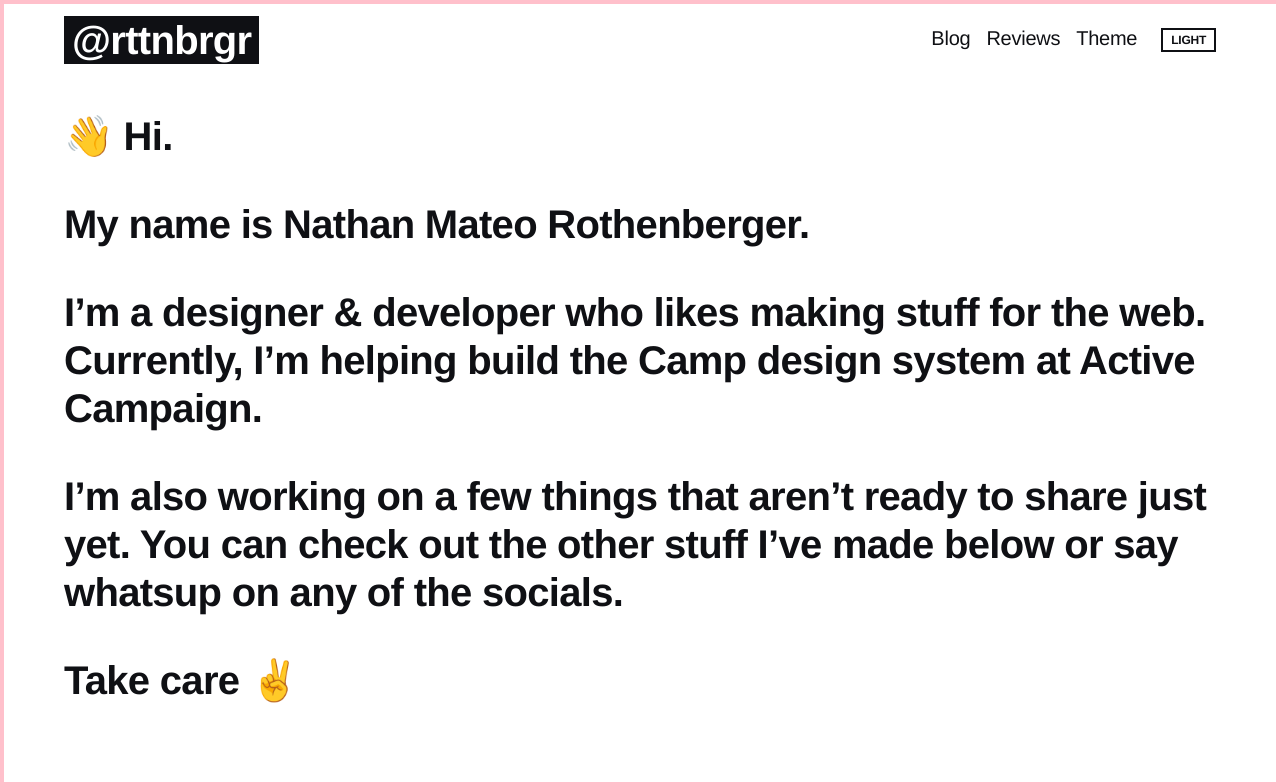
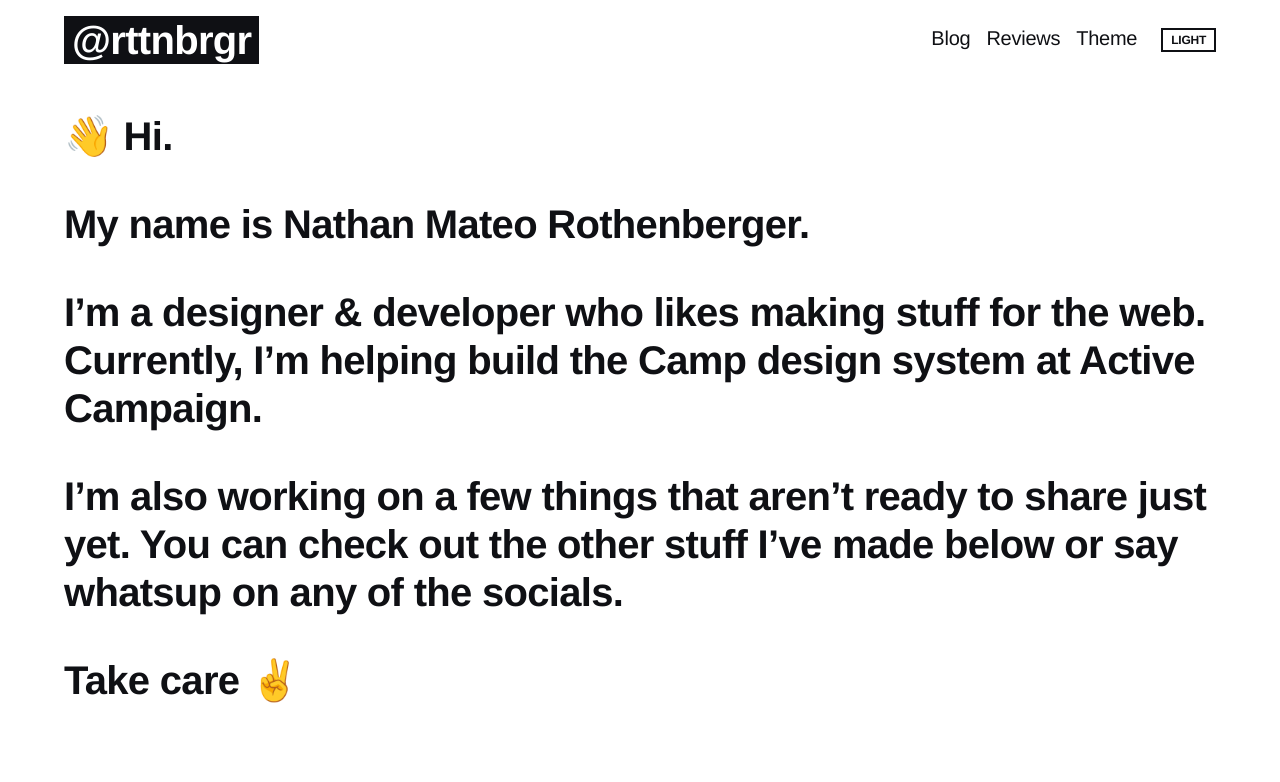
Before and after one commit to rttnbrgr/homebase, a Next.js app: page / in a window 1280 px wide. Shown: the top 782 px of the page. Built offline with nearby package versions, Linux system fonts and the light colour scheme.

Commit message:
remove debug box shadow

```diff
--- a/src/components/Layout.tsx
+++ b/src/components/Layout.tsx
@@ -17,7 +17,7 @@ const Layout = ({ children, title, hideHeader, isHome }: LayoutProps) => {
     <>
       <Meta />
       <ChakraProvider theme={theme}>
-        <Box minH="100vh" boxShadow="inset 0 0 0 4px pink">
+        <Box minH="100vh">
           {!hideHeader && <Header title={title} isHome={isHome} />}
           <main>{children}</main>
           <Footer />
```
